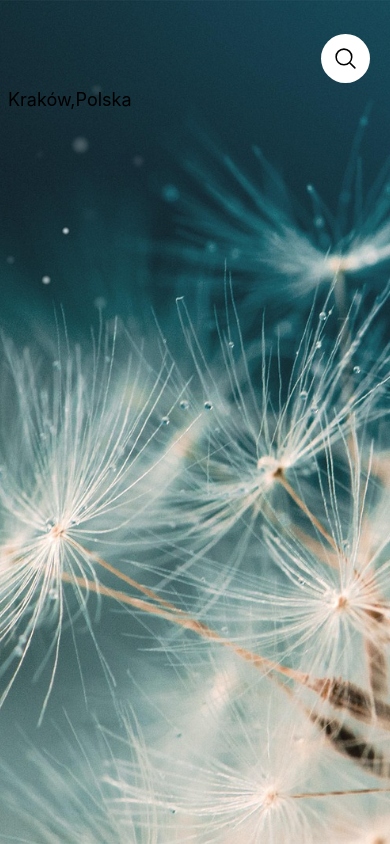
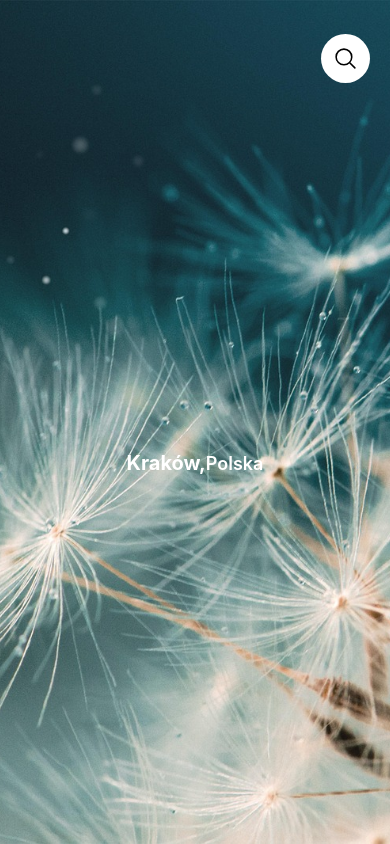
Before and after one commit to kacpi95/Weather-App-react-native, a React Native app: screen /Home in a window 390 px wide. Built offline with nearby package versions, Linux system fonts and the light colour scheme.

Commit message:
Add styles to weatherContainer, locationText,countryText

```diff
--- a/components/FirstScreen.js
+++ b/components/FirstScreen.js
@@ -146,4 +146,21 @@ const styles = StyleSheet.create({
     fontSize: 18,
     marginLeft: 8,
   },
+  weatherContainer: {
+    flex: 1,
+    justifyContent: 'space-around',
+    marginHorizontal: 16,
+    marginBottom: 8,
+  },
+  locationText: {
+    color: 'white',
+    textAlign: 'center',
+    fontSize: 20,
+    fontWeight: 'bold',
+  },
+  countryText: {
+    fontSize: 18,
+    fontWeight: '600',
+    color: 'white',
+  },
 });
```
